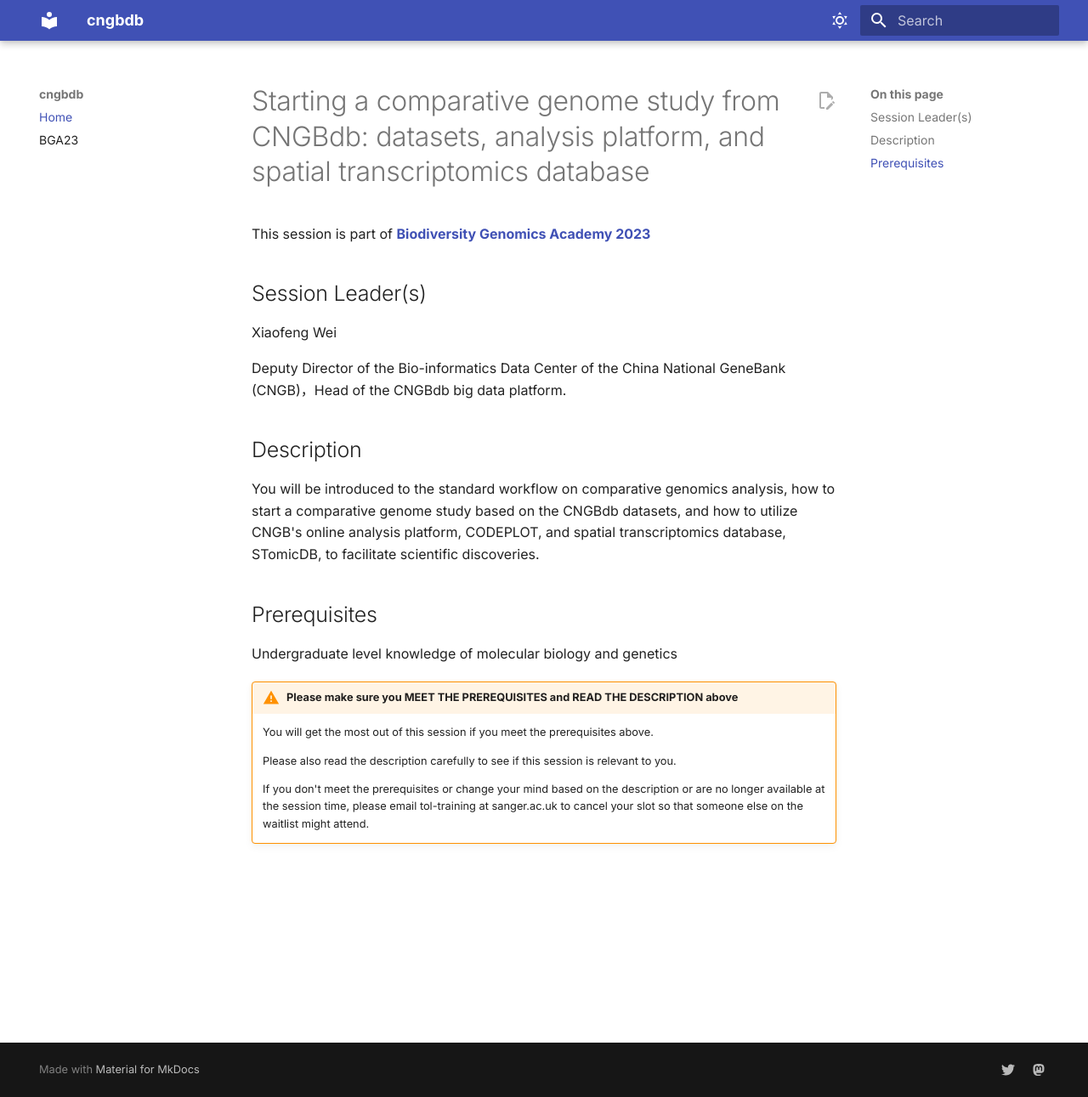
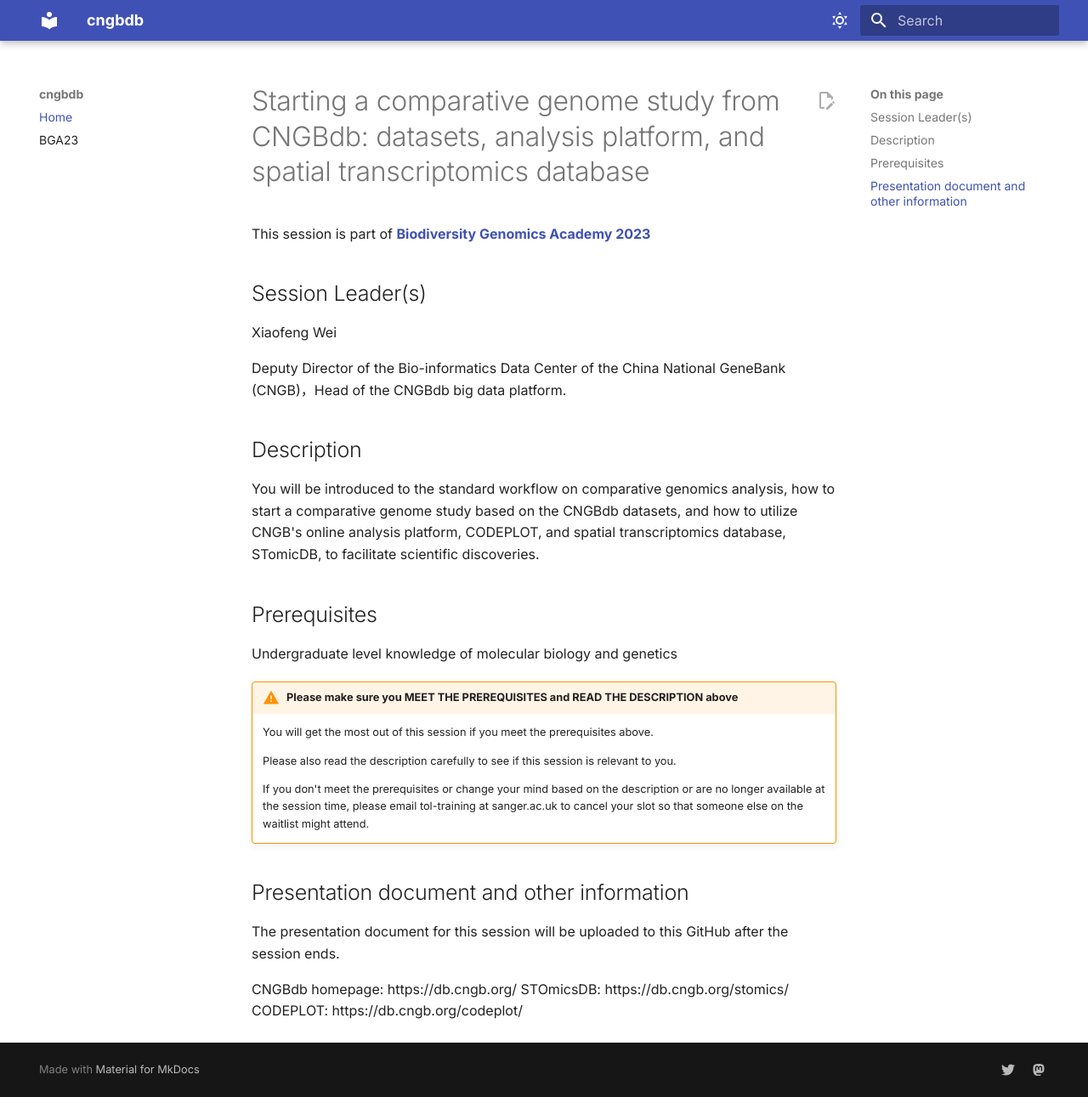
Before and after one commit to Jerrywang-evo/cngbdb, an MkDocs documentation site: the page built from docs/README.md, in a window 1280 px wide and 1291 px high. Shown: the whole window at 85% size. Built offline with MkDocs 1.6.1 and Material for MkDocs 9.7.7, drawn with Linux system fonts in a browser that asks for light colours.

Commit message:
Update README.md

```diff
--- a/docs/README.md
+++ b/docs/README.md
@@ -23,3 +23,11 @@ Undergraduate level knowledge of molecular biology and genetics
     Please also read the description carefully to see if this session is relevant to you.
 
     If you don't meet the prerequisites or change your mind based on the description or are no longer available at the session time, please email tol-training at sanger.ac.uk to cancel your slot so that someone else on the waitlist might attend.
+
+## Presentation document and other information
+
+The presentation document for this session will be uploaded to this GitHub after the session ends.
+
+CNGBdb homepage: https://db.cngb.org/
+STOmicsDB: https://db.cngb.org/stomics/
+CODEPLOT: https://db.cngb.org/codeplot/
```
